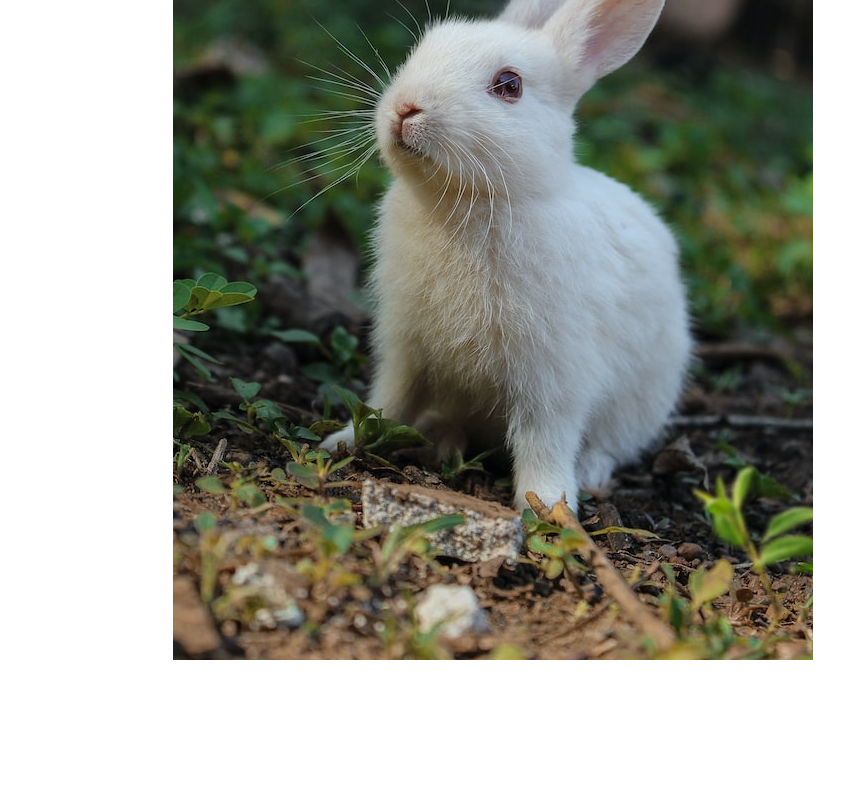
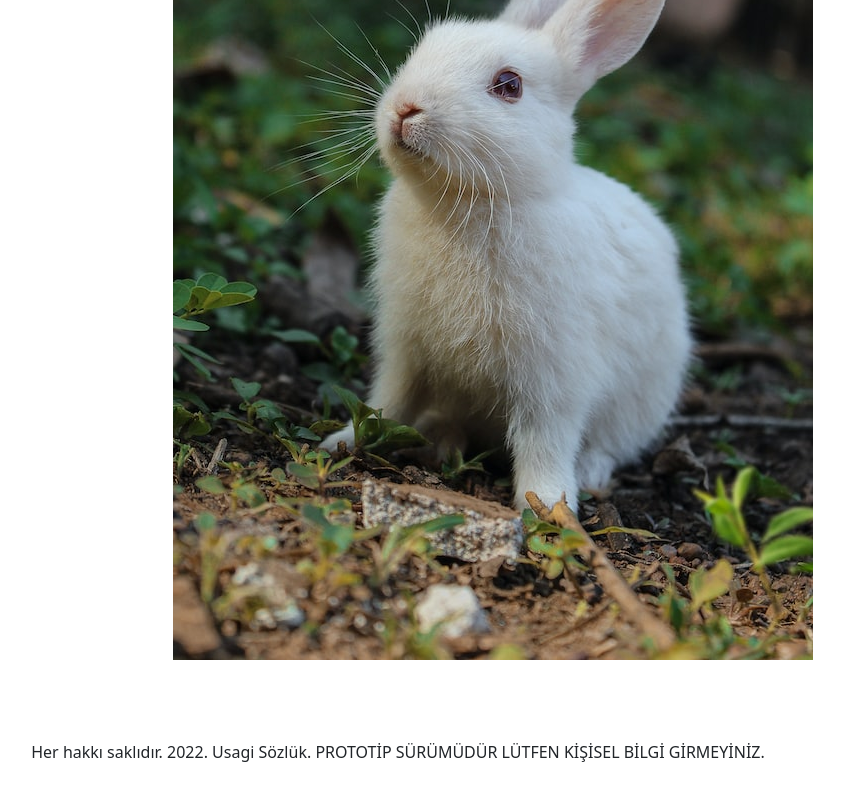
Before and after one commit to naphteine/usagi, a React (Create React App) app: page / in a window 1280 px wide. Shown: the part 460-1260 px from the top of the page, without its empty margins (242-1086 px from the left). Before the commit the page ends 1120 px from the top, so only its background shows below. Built offline with nearby package versions, Linux system fonts and the light colour scheme; no server answers.

Commit message:
Added footer

```diff
--- /dev/null
+++ b/src/App.css
@@ -0,0 +1,4 @@
+footer {
+    text-align: center;
+    padding: 5rem;
+}
--- a/src/App.js
+++ b/src/App.js
@@ -1,6 +1,7 @@
 import { useCallback, useEffect, useState } from "react";
 import { Link, Outlet, useNavigate } from "react-router-dom";
 import Alert from "./components/Alert";
+import "./App.css";
 
 function App() {
   const [jwtToken, setJwtToken] = useState("");
@@ -161,6 +162,9 @@ function App() {
           />
         </div>
       </div>
+      <footer>
+        Her hakkı saklıdır. 2022. Usagi Sözlük. PROTOTİP SÜRÜMÜDÜR LÜTFEN KİŞİSEL BİLGİ GİRMEYİNİZ.
+      </footer>
     </div>
   );
 }
```
